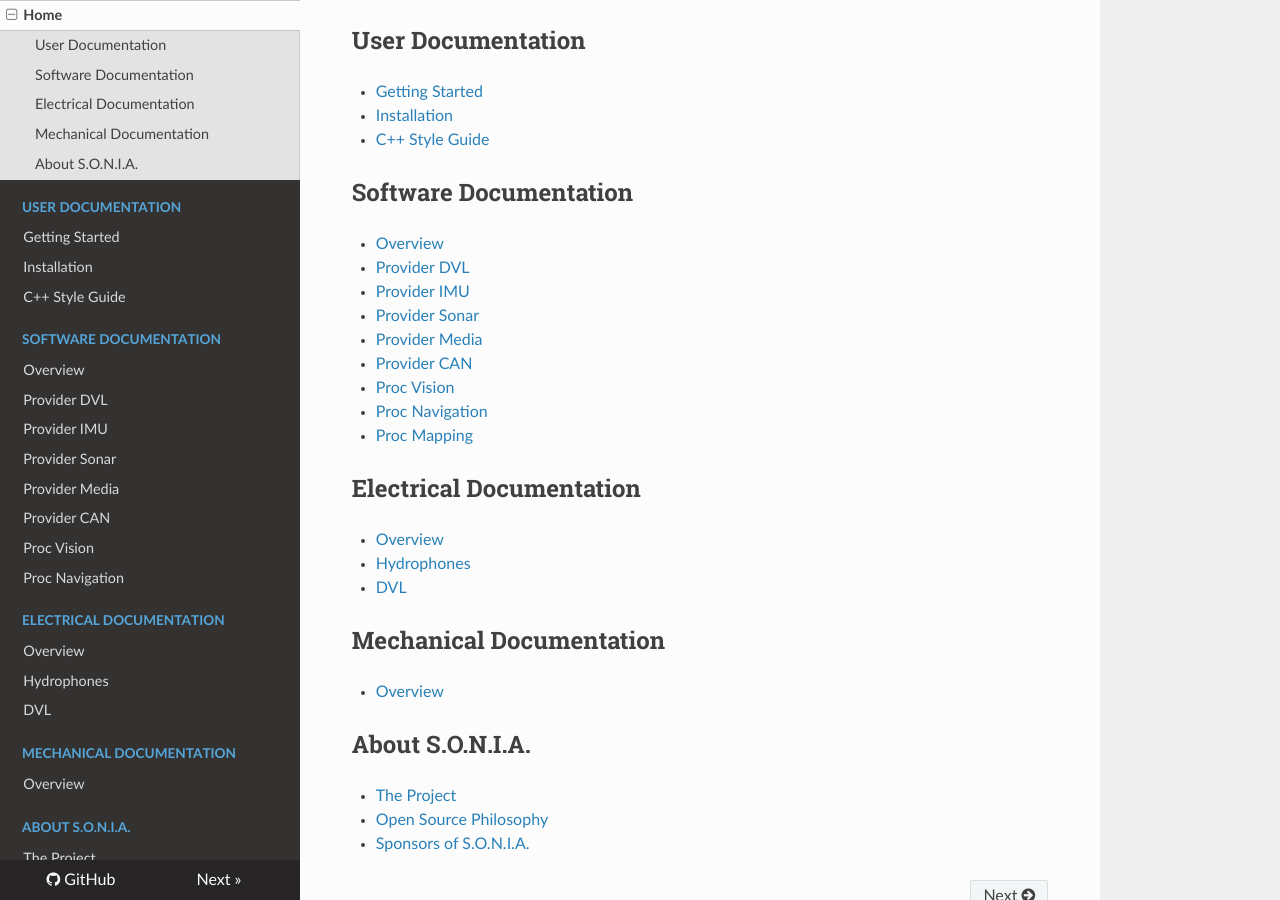
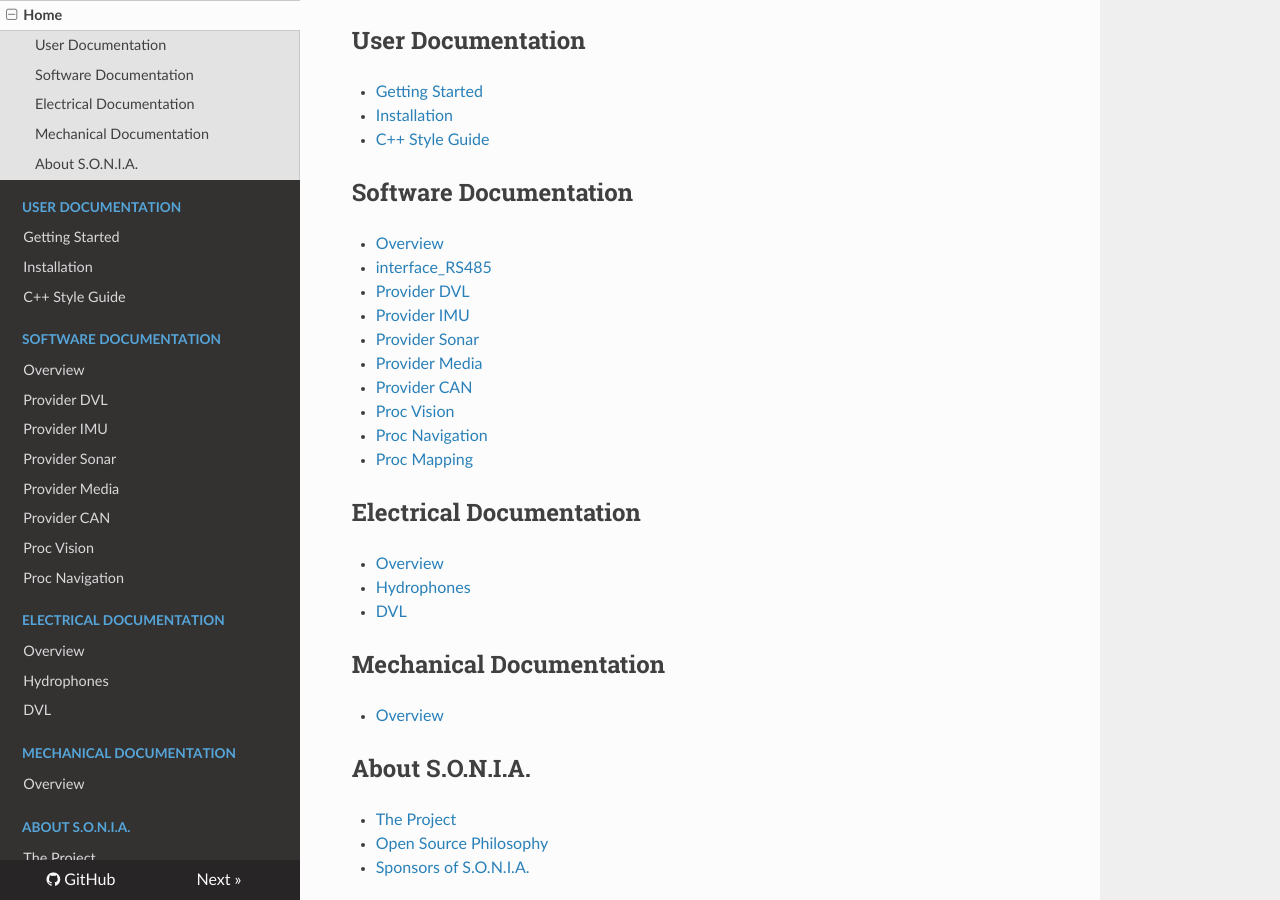
Before and after one commit to sonia-auv/documentation, an MkDocs documentation site: the page built from docs/index.md, in a window 1280 px wide and 900 px high, scrolled down 916 px. Built offline with MkDocs 1.6.1, drawn with Linux system fonts in a browser that asks for light colours; nearby versions of some CDN libraries; old or Windows-style settings are respelled for this version of MkDocs; grey boxes are pictures that could not be loaded.

Commit message:
add rs485 in the index file

```diff
--- a/docs/index.md
+++ b/docs/index.md
@@ -29,6 +29,7 @@
 ## Software Documentation <a name="software"></a>
 
 - [Overview](software/overview.md)
+- [interface_RS485](software/interface_RS485.md)
 - [Provider DVL](software/provider_dvl.md)
 - [Provider IMU](software/provider_imu.md)
 - [Provider Sonar](software/provider_sonar.md)
```
